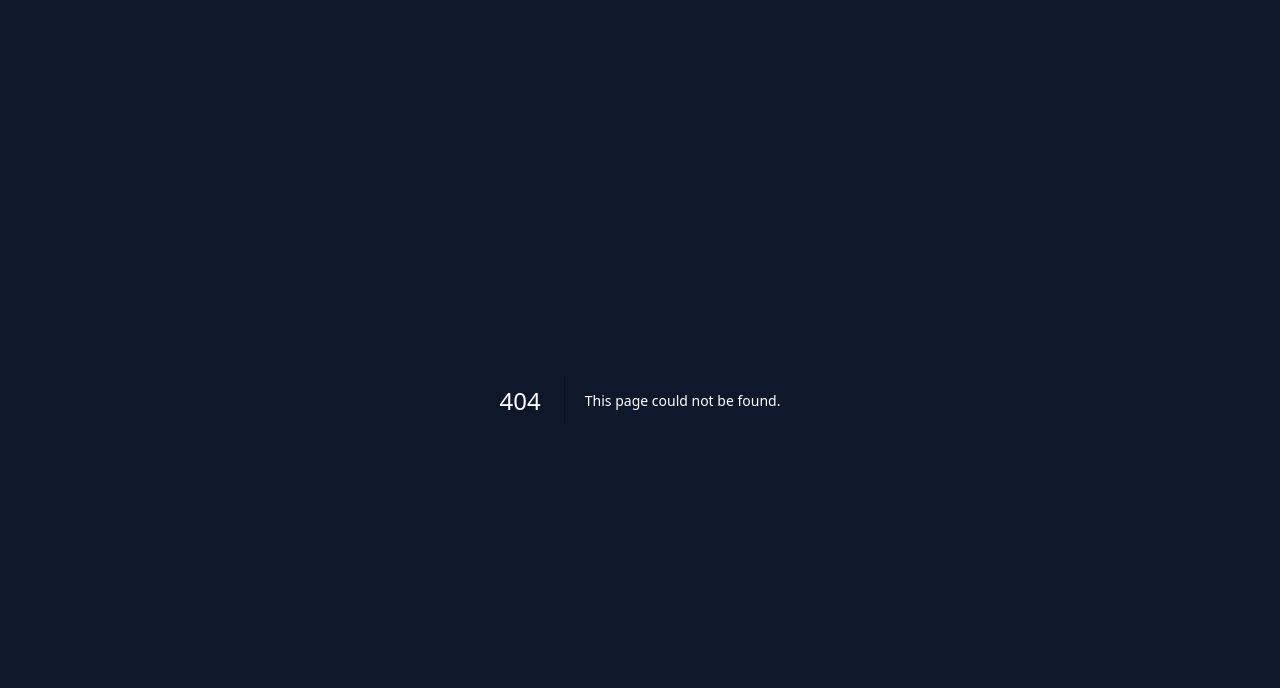
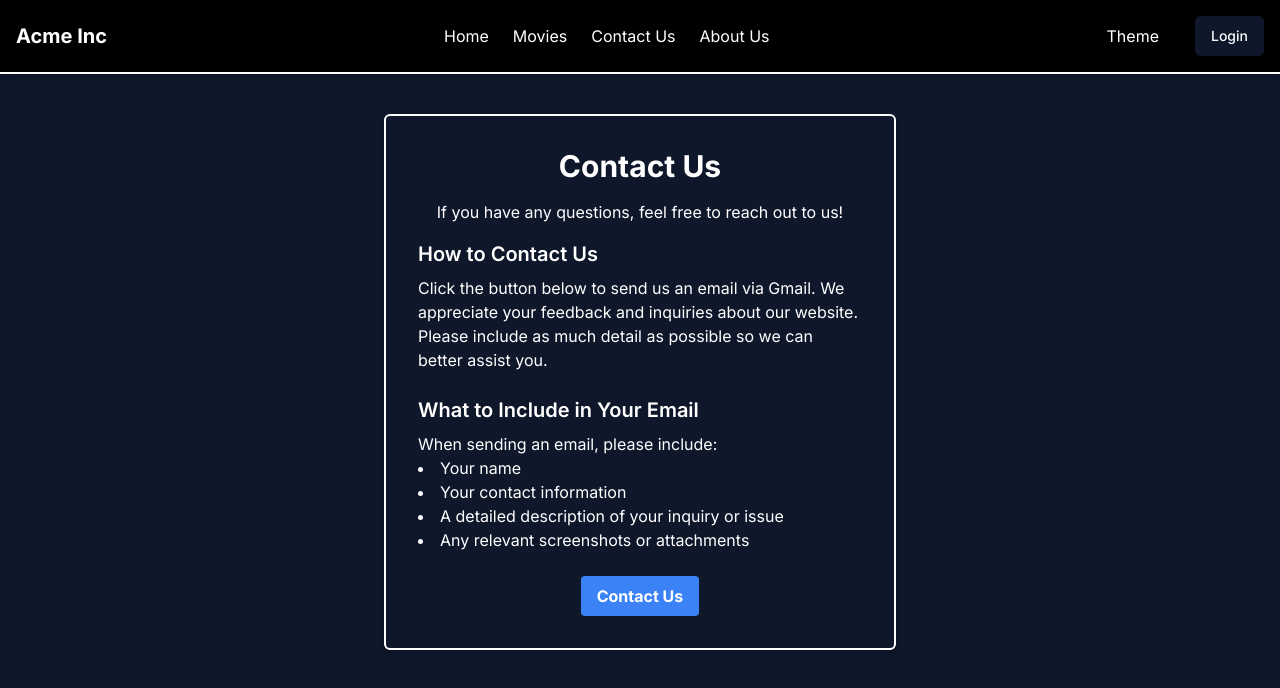
Before and after one commit to ShahwaizZahid/Film-Mix, a Next.js app: page /contactus in a window 1280 px wide. Before the commit this address had no page. Shown: the top 688 px of the page. Built offline with nearby package versions, Linux system fonts and the light colour scheme.

Commit message:
add contact us page

```diff
--- /dev/null
+++ b/src/app/contactus/page.tsx
@@ -0,0 +1,61 @@
+// import { GMAIL_LINK } from "../../config";
+"use client";
+
+import Navbar from "@/components/ui/Navbar";
+
+export default function ContactUsCard() {
+  const handleContactClick = () => {
+    const gmailComposeUrl = `shahwaizmughal940@gmail.com`;
+    window.open(gmailComposeUrl, "_blank");
+  };
+
+  return (
+    <>
+      <div className="min-h-screen ">
+        <Navbar></Navbar>
+        <div className="flex flex-col justify-center items-center  mx-2">
+          <div className="  p-8 rounded-md shadow-md max-w-lg mx-auto border-2 border-white mt-10">
+            <h2 className="text-3xl font-bold mb-4 text-center dark:text-white">
+              Contact Us
+            </h2>
+            <p className="mb-4 text-center dark:text-white">
+              If you have any questions, feel free to reach out to us!
+            </p>
+            <div className="mb-6">
+              <h3 className="text-xl font-semibold mb-2 dark:text-white">
+                How to Contact Us
+              </h3>
+              <p className="dark:text-white">
+                Click the button below to send us an email via Gmail. We
+                appreciate your feedback and inquiries about our website. Please
+                include as much detail as possible so we can better assist you.
+              </p>
+            </div>
+            <div className="mb-6">
+              <h3 className="text-xl font-semibold mb-2 dark:text-white">
+                What to Include in Your Email
+              </h3>
+              <p className="dark:text-white">
+                When sending an email, please include:
+              </p>
+              <ul className="list-disc list-inside dark:text-white">
+                <li>Your name</li>
+                <li>Your contact information</li>
+                <li>A detailed description of your inquiry or issue</li>
+                <li>Any relevant screenshots or attachments</li>
+              </ul>
+            </div>
+            <div className="flex justify-center">
+              <button
+                onClick={handleContactClick}
+                className="bg-blue-500 hover:bg-blue-700 text-white font-bold py-2 px-4 rounded"
+              >
+                Contact Us
+              </button>
+            </div>
+          </div>
+        </div>
+      </div>
+    </>
+  );
+}
--- a/src/components/ui/Navbar.tsx
+++ b/src/components/ui/Navbar.tsx
@@ -18,7 +18,7 @@ export default function Navbar() {
   };
 
   return (
-    <nav className="bg-black text-white shadow-md">
+    <nav className="bg-black text-white shadow-md border-b-2 border-b-white">
       <div className="container mx-auto flex items-center justify-between p-4">
         {/* Logo */}
         <Link href="#" className="flex items-center gap-2">
```
Also changed, not shown: public/bars.svg.
